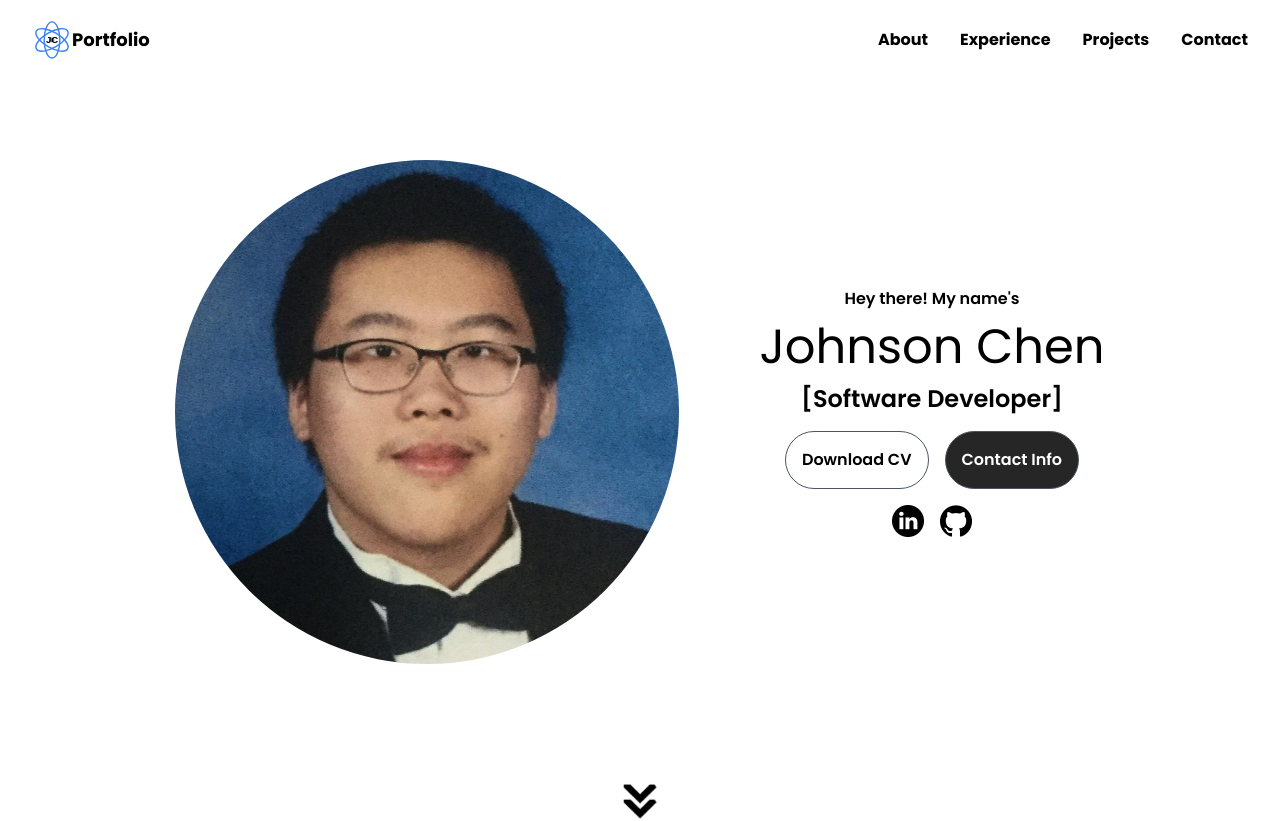
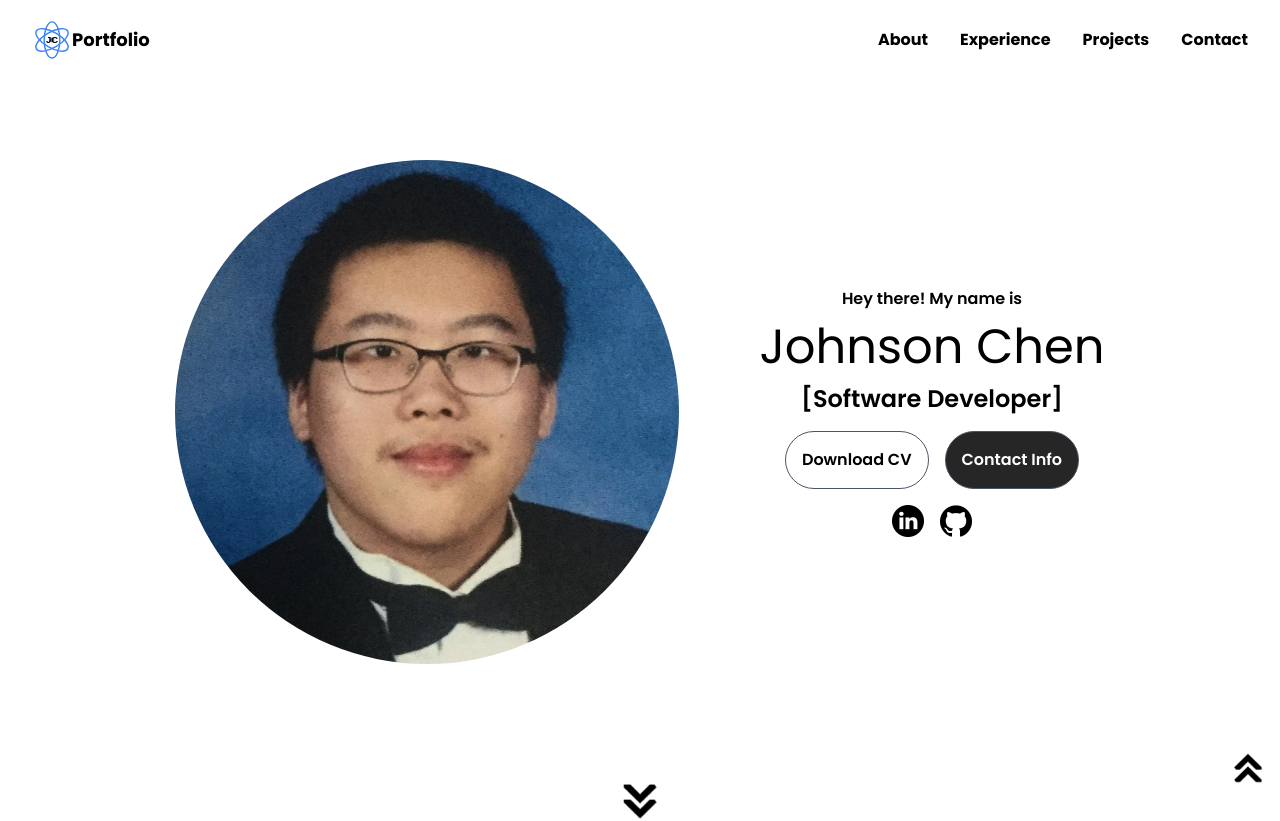
Before and after one commit to jchen22002/Portfolio, a React (Vite) app: page / in a window 1280 px wide. Shown: the top 821 px of the page. Built offline with nearby package versions, Linux system fonts and the light colour scheme.

Commit message:
added scrolltotop component

```diff
--- a/src/App.jsx
+++ b/src/App.jsx
@@ -5,6 +5,7 @@ import Experience from "./components/Experience";
 import Project from "./components/Project"
 import Contact from "./components/Contact"
 import ScrollDownArrow from "./components/ScrollDownArrow";
+import ScrollToTop from "./components/ScrollToTop";
 
 export default function App() {
   return (
@@ -19,6 +20,7 @@ export default function App() {
       <Project />
       <ScrollDownArrow />
       <Contact />
+      <ScrollToTop />
     </>
   );
 }
--- a/src/components/Home.jsx
+++ b/src/components/Home.jsx
@@ -31,7 +31,7 @@ const Home = () => {
         animate={{ opacity: 1, x: 0 }}
         transition={{ delay: 0.5, duration: 0.8, type: "spring", stiffness: 80 }}
       >
-        <p className="font-semibold">Hey there! My name's</p>
+        <p className="font-semibold">Hey there! My name is</p>
         <h1 className="text-[3rem] text-center">Johnson Chen</h1>
         <p className="font-semibold text-2xl mb-4">[Software Developer]</p>
 
--- /dev/null
+++ b/src/components/ScrollToTop.jsx
@@ -0,0 +1,31 @@
+import React from "react";
+import arrowIcon from "../assets/arrow.png";
+
+const ScrollToTop = () => {
+  const handleClick = () => {
+    window.scrollTo({ top: 0, behavior: "smooth" });
+  };
+
+  return (
+    <div
+      className="fixed bottom-3 right-3 z-50 cursor-pointer"
+      onClick={handleClick}
+      aria-label="Scroll to top"
+      role="button"
+      tabIndex={0}
+      onKeyDown={(e) => {
+        if (e.key === "Enter" || e.key === " ") {
+          handleClick();
+        }
+      }}
+    >
+      <img
+        src={arrowIcon}
+        alt="Scroll to top arrow"
+        className="h-10 w-10 transform rotate-180 transition-transform duration-300 hover:scale-110"
+      />
+    </div>
+  );
+};
+
+export default ScrollToTop;
```
